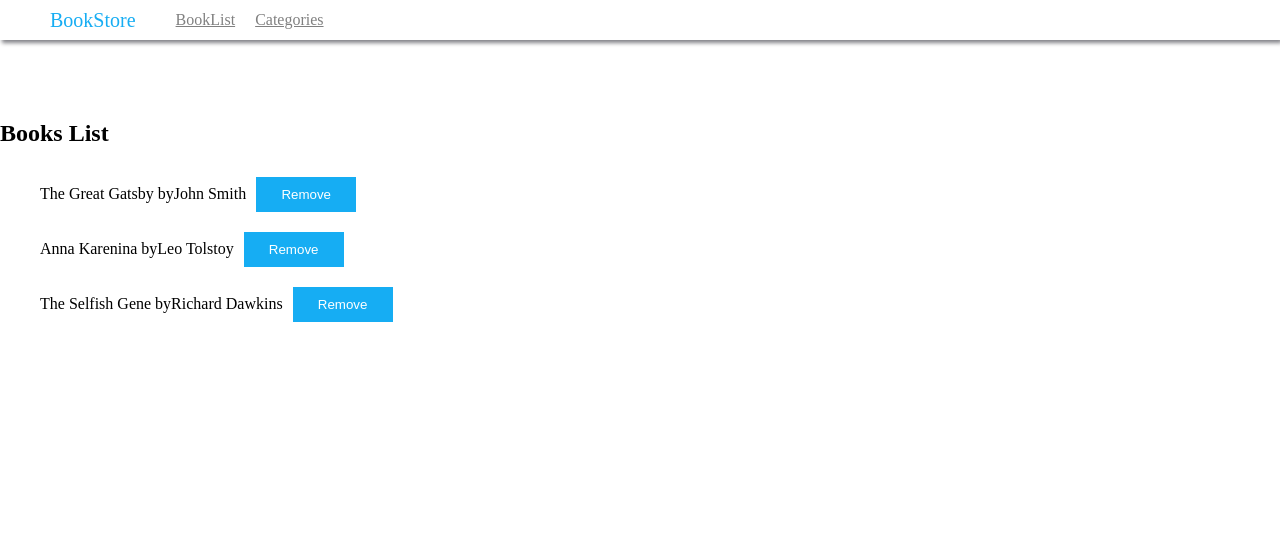
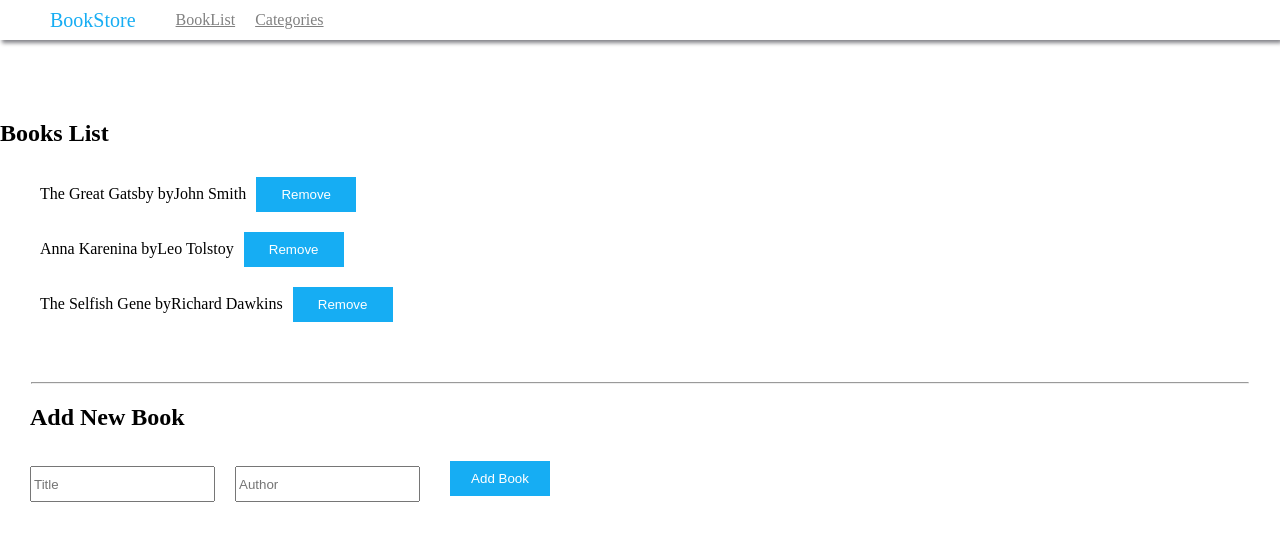
Before and after one commit to mercymugambi/react-redux-bookstore, a React (Create React App) app: page / in a window 1280 px wide. Shown: the top 540 px of the page. Built offline with nearby package versions, Linux system fonts and the light colour scheme.

Commit message:
Fix BookList to handle remove book

```diff
--- a/src/App.js
+++ b/src/App.js
@@ -5,16 +5,11 @@ import Categories from './components/Categories';
 import Navbar from './components/Navbar';
 
 function App() {
-  const books = [
-    { id: 1, title: 'The Hunger Game', author: 'Jane' },
-    { id: 2, title: 'The Dunes', author: 'Juma' },
-    { id: 3, title: 'Capital in the Twenty-first Century', author: 'Keni' },
-  ];
   return (
     <div>
       <Navbar />
       <Routes>
-        <Route path="/" element={<BookList books={books} />} />
+        <Route path="/" element={<BookList />} />
         <Route path="/categories" element={<Categories />} />
       </Routes>
     </div>
--- a/src/components/BookList.js
+++ b/src/components/BookList.js
@@ -1,6 +1,7 @@
 import React from 'react';
 import { useSelector, useDispatch } from 'react-redux';
 import { removeBook } from '../redux/books/booksSlice';
+import AddBook from './AddBook';
 
 const BookList = () => {
   const books = useSelector((state) => state.books);
@@ -26,6 +27,7 @@ const BookList = () => {
           </li>
         ))}
       </ul>
+      <AddBook />
     </div>
   );
 };
```
